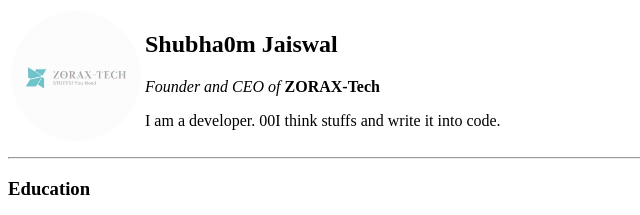
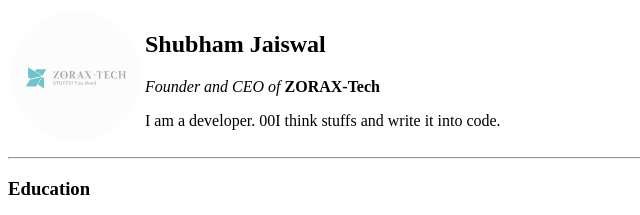
Before and after one commit to shubham-200315/Info, a plain HTML site: page index.html in a window 1280 px wide. Shown: the top 215 px of the page, 0-640 px from the left. Drawn offline with Linux system fonts and the light colour scheme.

Commit message:
Update index.html

```diff
--- a/index.html
+++ b/index.html
@@ -8,7 +8,7 @@
     <table>
     <tr>
       <td><img src="logo1.png" alt="zorax hub picture" width="130px" height="130px"></td>
-      <td> <h2>Shubha0m Jaiswal </h2>
+      <td> <h2>Shubham Jaiswal </h2>
       <p> <em>Founder and CEO of </em> <strong> <a href=""></a> ZORAX-Tech </strong> </p>
       <p>I am a developer. 00I think stuffs and write it into code.</p></td>
     </tr>
```
